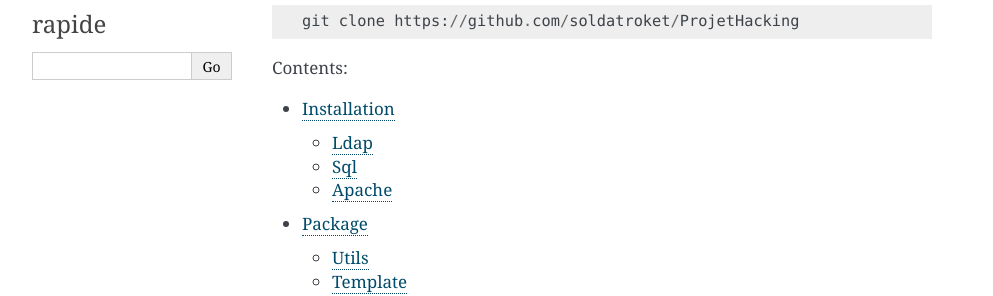
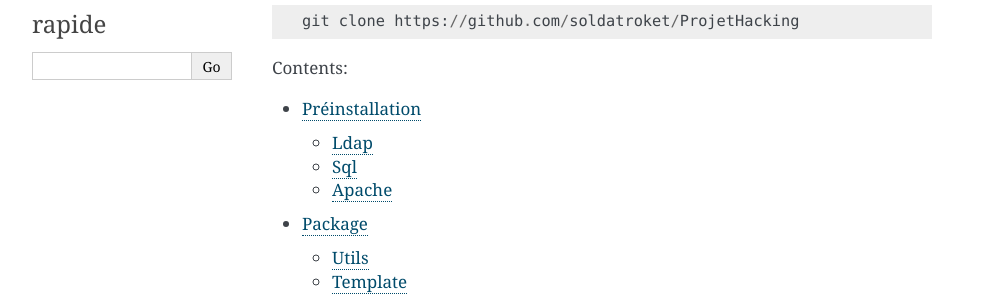
Before and after one commit to soldatroket/ProjetHacking, a Sphinx documentation site: the page built from Documentation/index.rst, in a window 1280 px wide. Shown: the part 331-627 px from the top of the page, without its empty margins (148-1141 px from the left). Built offline with Sphinx 7.4.7, drawn with Linux system fonts in a browser that asks for light colours.

Commit message:
Update Installation.rst

```diff
--- a/Documentation/Installation.rst
+++ b/Documentation/Installation.rst
@@ -1,8 +1,8 @@
 ############
-Installation
+Préinstallation
 ############
 
-Vous allé installé et configuré l'ensemble des composants permettant l'hébérgement du projet.
+Vous allez installé et configuré l'ensemble des composants permettant l'hébérgement du projet.
 
 Voilà une liste qui définit toute les étapes :
 
```
